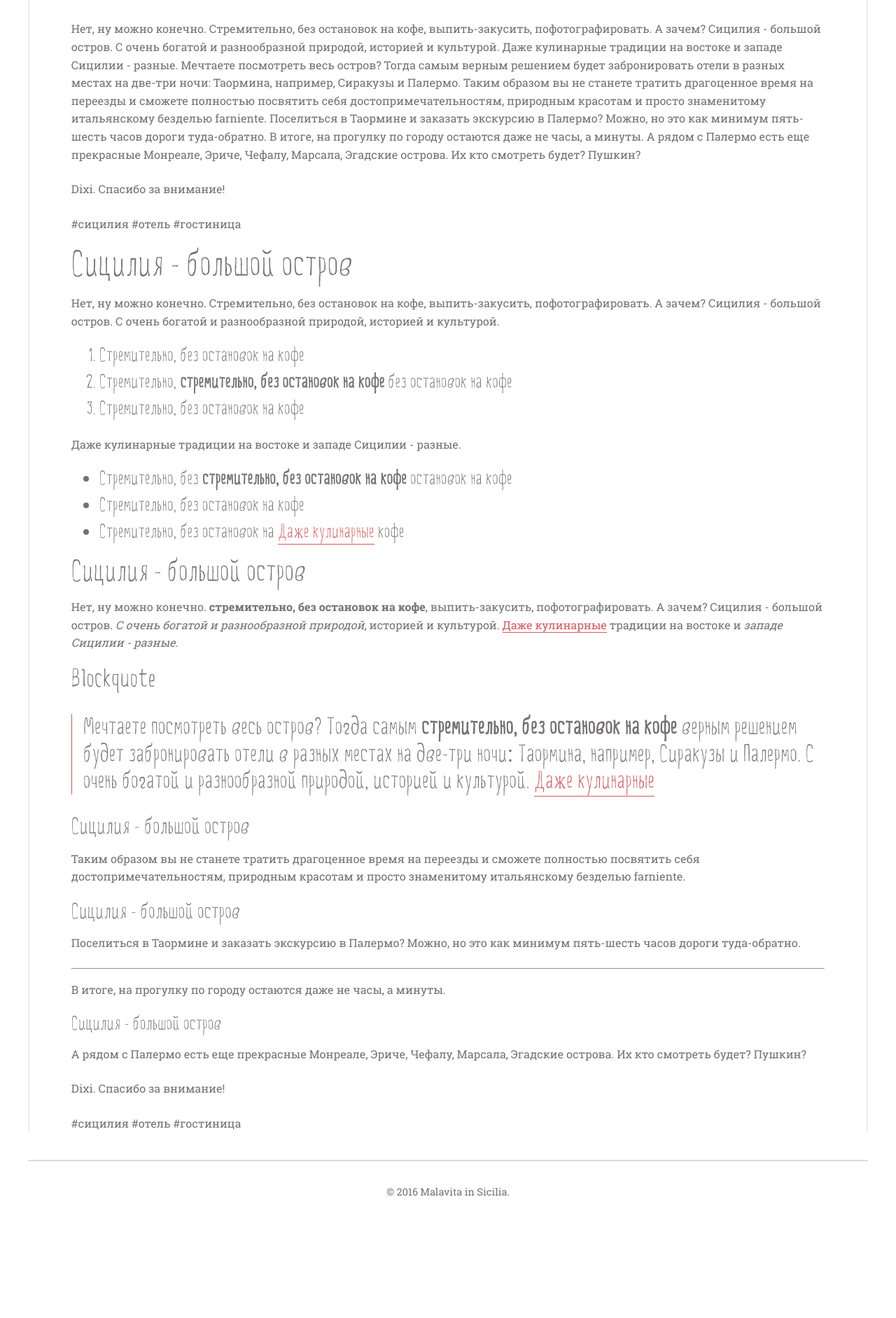
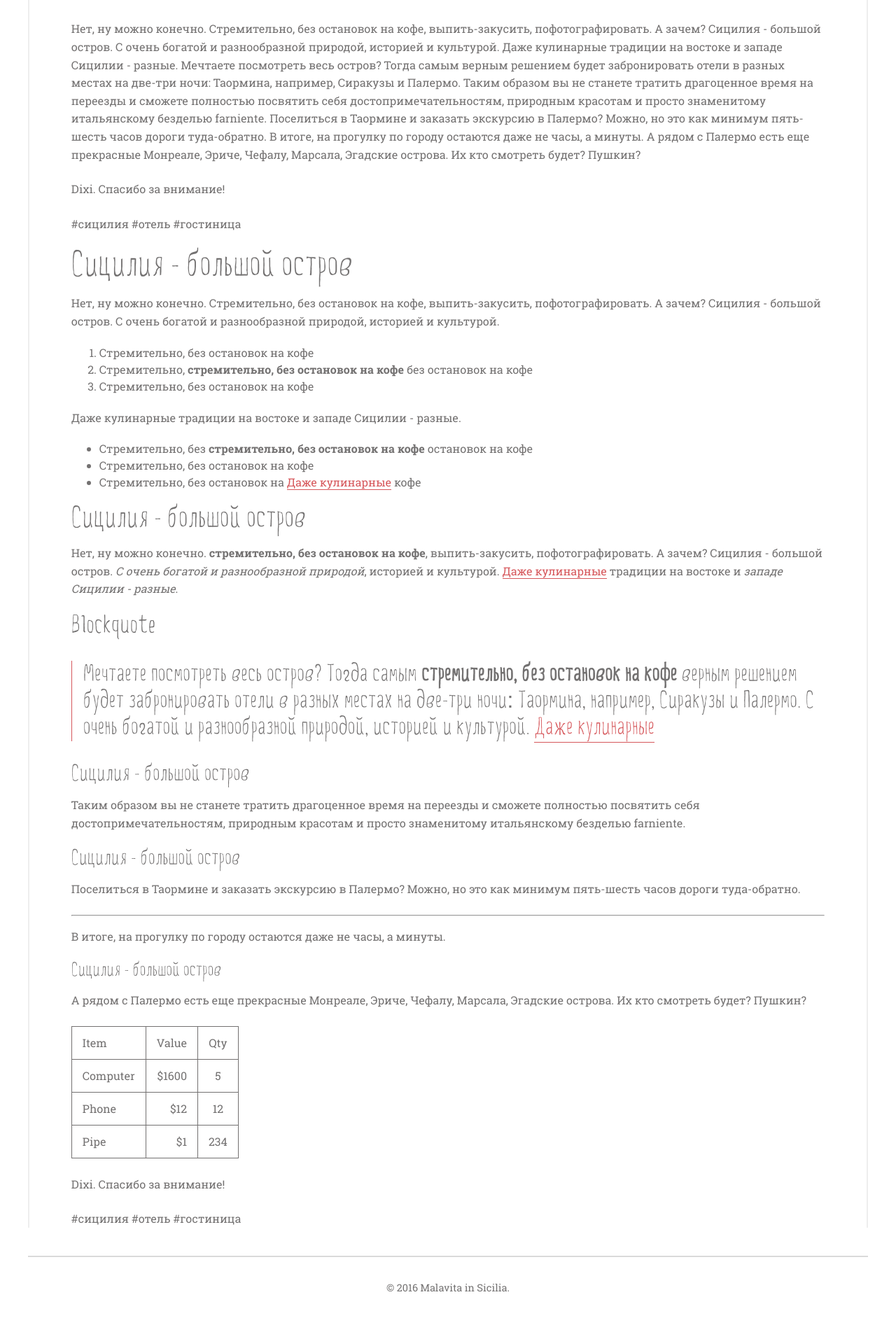
Before and after one commit to malavita/malavita, a Jekyll site: the page built from _posts/2016-01-15-trip.md, in a window 1280 px wide. Shown: the part 1384-3267 px from the top of the page at 70% size. Built offline with Jekyll 4.4.1, drawn with Linux system fonts in a browser that asks for light colours; Markdown is read by kramdown in place of the engine named in the settings; before the commit the page ends 3130 px from its top, so only the background shows below that.

Commit message:
added table style

```diff
--- a/_posts/2016-01-15-trip.md
+++ b/_posts/2016-01-15-trip.md
@@ -70,6 +70,32 @@ Dixi. Спасибо за внимание!
 
  А рядом с Палермо есть еще прекрасные Монреале, Эриче, Чефалу, Марсала, Эгадские острова. Их кто смотреть будет? Пушкин?
 
+
+<table>
+<thead>
+<tr>
+  <th align="left">Item</th>
+  <th align="right">Value</th>
+  <th align="center">Qty</th>
+</tr>
+</thead>
+<tbody><tr>
+  <td align="left">Computer</td>
+  <td align="right">$1600</td>
+  <td align="center">5</td>
+</tr>
+<tr>
+  <td align="left">Phone</td>
+  <td align="right">$12</td>
+  <td align="center">12</td>
+</tr>
+<tr>
+  <td align="left">Pipe</td>
+  <td align="right">$1</td>
+  <td align="center">234</td>
+</tr>
+</tbody></table>
+
 Dixi. Спасибо за внимание!
 
  #сицилия #отель #гостиница
--- a/css/style.css
+++ b/css/style.css
@@ -89,21 +89,17 @@ i, em  {
 ul, ol  {
     display: block;
     list-style-type: disc;
-    padding-left: 40px;
-    font-family: 'Five Minutes',Arial,Helvetica,sans-serif;
+    padding-left: 40px;/*font-family: $menu-font;*/
     margin: 1em 0 1.5em 0;
 }
-ul strong, ol strong  {
-    font-family: 'Five Minutes',Arial,Helvetica,sans-serif;
-    font-size: 1em;
+ul strong, ol strong  {/*font-family: $menu-font;*//*font-size: 1em;*/
     font-weight: bold;
 }
 ol  {
     list-style-type: decimal;
 }
 .article li  {
-    margin: 0.5em 0 0.5em 0;
-    font-size: 1.6em;
+    margin: 0.5em 0 0.5em 0;/*font-size: 1.6em;*/
 }
 blockquote  {
     border-left: 1px solid #d6575b;
@@ -119,6 +115,14 @@ blockquote p  {
     line-height: 1.2;
     font-size: 2em;
     margin: 1em 0;
+}
+table  {
+    max-width: 100%;
+    margin: 1em 0 1.5em 0;
+}
+table th, table td  {
+    padding: 15px;
+    border: 1px solid #737171;
 }
 
 @font-face  {
```
Also changed, not shown: postcss/_basic-style.css (+12 -5 lines).
